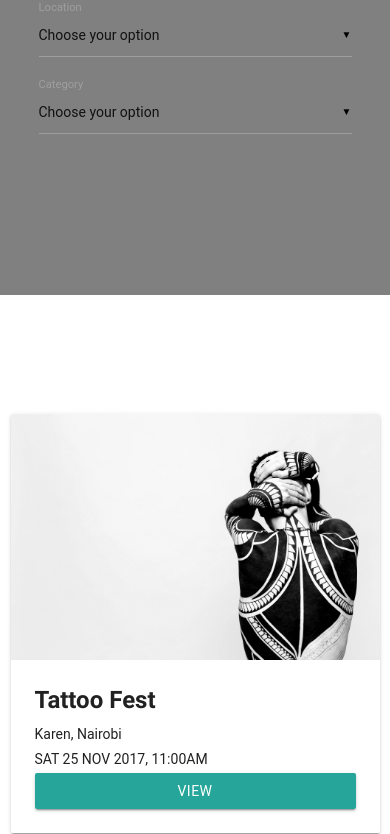
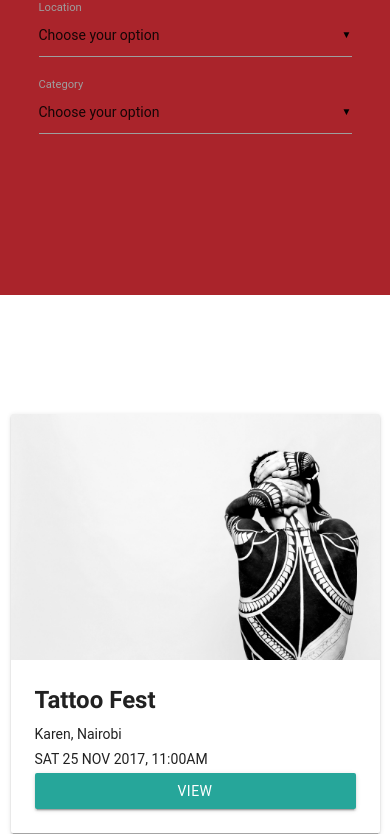
Before and after one commit to meshnesh/meshnesh.github.io, a plain HTML site: page designs/ui/index.html in a window 390 px wide. Shown: the part 166-1000 px from the top of the page. Drawn offline with nearby package versions, Linux system fonts and the light colour scheme; a web font is replaced by a local one.

Commit message:
Update filter section and Login UI

```diff
--- a/designs/ui/css/app.css
+++ b/designs/ui/css/app.css
@@ -2,7 +2,7 @@
     position: absolute !important;
     left: 18%!important;
     top: 16%!important;
-    background: grey!important;
+    background: #AA242B!important;
     height: 32vh!important;
     padding: 2em!important;
 }
@@ -22,7 +22,7 @@
     width: 65%;
     position: absolute;
     top: 32%;
-    background: grey;
+    background: #AA242B!important;
     left: 19%;
     padding-top: 2em;
     padding-bottom: 2em
@@ -37,7 +37,7 @@
         position: absolute !important;
         left: 18%!important;
         top: 8%!important;
-        background: grey!important;
+        background: #AA242B!important;
         height: 17vh!important;
         padding: 2em!important;
 }
@@ -47,7 +47,7 @@
         position: relative !important;
         left: 0%!important;
         top: 6%!important;
-        background: grey!important;
+        background: #AA242B!important;
         height: 32vh!important;
         padding: 2em!important;
     }
@@ -64,7 +64,7 @@
         position: absolute !important;
         left: 10%!important;
         top: 14%!important;
-        background: grey!important;
+        background: #AA242B!important;
         height: 20vh!important;
         padding: 2em!important;
     }
@@ -75,7 +75,7 @@
         position: absolute !important;
         left: 10%!important;
         top: 14%!important;
-        background: grey!important;
+        background: #AA242B!important;
         height: 27vh!important;
         padding: 2em!important;
     }
@@ -89,7 +89,7 @@
         position: relative !important;
         left: 0%!important;
         top: 6%!important;
-        background: grey!important;
+        background: #AA242B!important;
         height: 48vh!important;
         padding: 2em!important;
     }
@@ -110,7 +110,7 @@
         position: relative !important;
         left: 0%!important;
         top: 6%!important;
-        background: grey!important;
+        background: #AA242B!important;
         height: 48vh!important;
         padding: 1em!important;
     }
--- a/designs/ui/index.html
+++ b/designs/ui/index.html
@@ -16,9 +16,9 @@
   <nav>
       <div class="nav-wrapper">
           <a href="index.html" class="brand-logo">Bright Events</a>
-          <a data-activates="main-menu" className="button-collapse show-on-large">
+          <!-- <a data-activates="main-menu" className="button-collapse show-on-large">
             <i className="fa fa-bars fa-2x"></i>
-          </a>
+          </a> -->
           <ul id="nav-mobile hide-on-small-only" class="right hide-on-med-and-down">
             <li><a href="#"></a></li>
             <li><a href="signup.html">Sign In</a></li>
```
